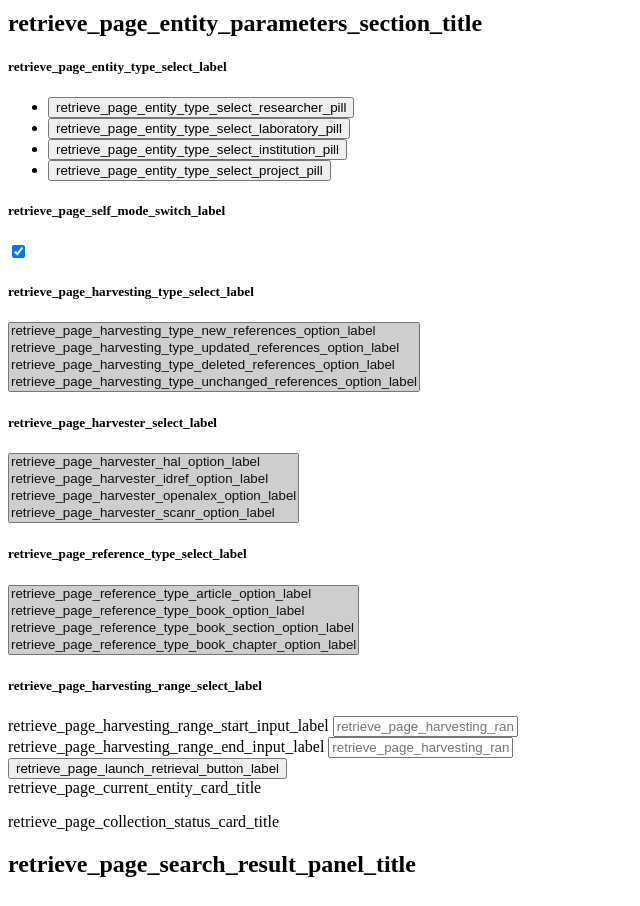
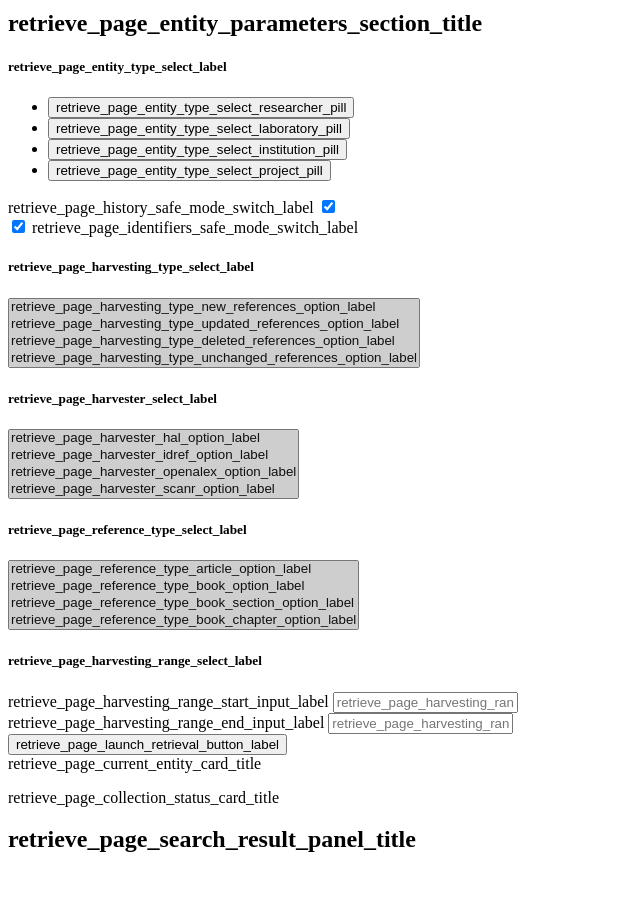
Before and after one commit to CRISalid-esr/svp-harvester, a Python web app: template app/templates/retrieve.html.jinja in a window 1280 px wide. Shown: the part 303-1209 px from the top of the page, without its empty margins (0-640 px from the left). After the commit the page ends 1155 px from the top, so only its background shows below. Run offline with Jinja, Linux system fonts and the light colour scheme; the template is opened without the code that fills it, so the values that code supplies are empty.

Commit message:
New safe mode controls

```diff
--- a/app/templates/retrieve.html.jinja
+++ b/app/templates/retrieve.html.jinja
@@ -8,7 +8,7 @@
         <div class="col-md-8 order-md-1 col-12 mb-md-0 mb-3" id="form-container">
             <form id="form-element">
                 <div class="row">
-                    <div class="col-md-10">
+                    <div class="col-md-8">
                         <h5>{% trans %}retrieve_page_entity_type_select_label{% endtrans %} <i
                                 class="bi bi-info-circle cursor-help"
                                 data-bs-toggle="tooltip"
@@ -41,16 +41,32 @@
                             </li>
                         </ul>
                     </div>
-                    <div class="col-md-2 d-flex justify-content-end">
+                    <div class="col-md-4 d-flex justify-content-end align-items-end">
                         <div class="text-md-end">
-                            <h5>{% trans %}retrieve_page_self_mode_switch_label{% endtrans %} <i
+                            <div class="form-check form-switch">
+                                <label class="form-check-label" for="history-safe-mode-toggle">
+                                    {% trans %}retrieve_page_history_safe_mode_switch_label{% endtrans %} <i
                                     class="bi bi-info-circle cursor-help"
                                     data-bs-toggle="tooltip"
-                                    data-bs-title="{% trans %}retrieve_page_safe_mode_switch_help_text{% endtrans %}"
-                            ></i></h5>
-                            <input id="safe-mode-toggle" type="checkbox" data-toggle="toggle" checked
-                                   aria-label="{% trans %}retrieve_page_self_mode_switch_aria_label{% endtrans %}"
-                                   aria-checked="true"/>
+                                    data-bs-title="{% trans %}retrieve_page_history_safe_mode_switch_help_text{% endtrans %}"
+                            ></i></label>
+                                <input class="form-check-input" type="checkbox" id="history-safe-mode-toggle"
+                                        aria-label="{% trans %}retrieve_page_history_safe_mode_switch_aria_label{% endtrans %}"
+                                       checked />
+
+                            </div>
+                            <div class="form-check form-switch">
+                                <input class="form-check-input" type="checkbox" id="identifiers-safe-mode-toggle"
+                                       aria-label="{% trans %}retrieve_page_history_safe_mode_switch_aria_label{% endtrans %}"
+                                       checked />
+                                <label class="form-check-label checkbox-inline" for="identifiers-safe-mode-toggle">
+                                    {% trans %}retrieve_page_identifiers_safe_mode_switch_label{% endtrans %} <i
+                                    class="bi bi-info-circle cursor-help"
+                                    data-bs-toggle="tooltip"
+                                    data-bs-title="{% trans %}retrieve_page_identifiers_safe_mode_switch_help_text{% endtrans %}"
+                            ></i></label>
+
+                            </div>
                         </div>
                     </div>
                 </div>
```
Also changed, not shown: locales/en_US/LC_MESSAGES/admin.po, locales/fr_FR/LC_MESSAGES/admin.po, 3 other files.
